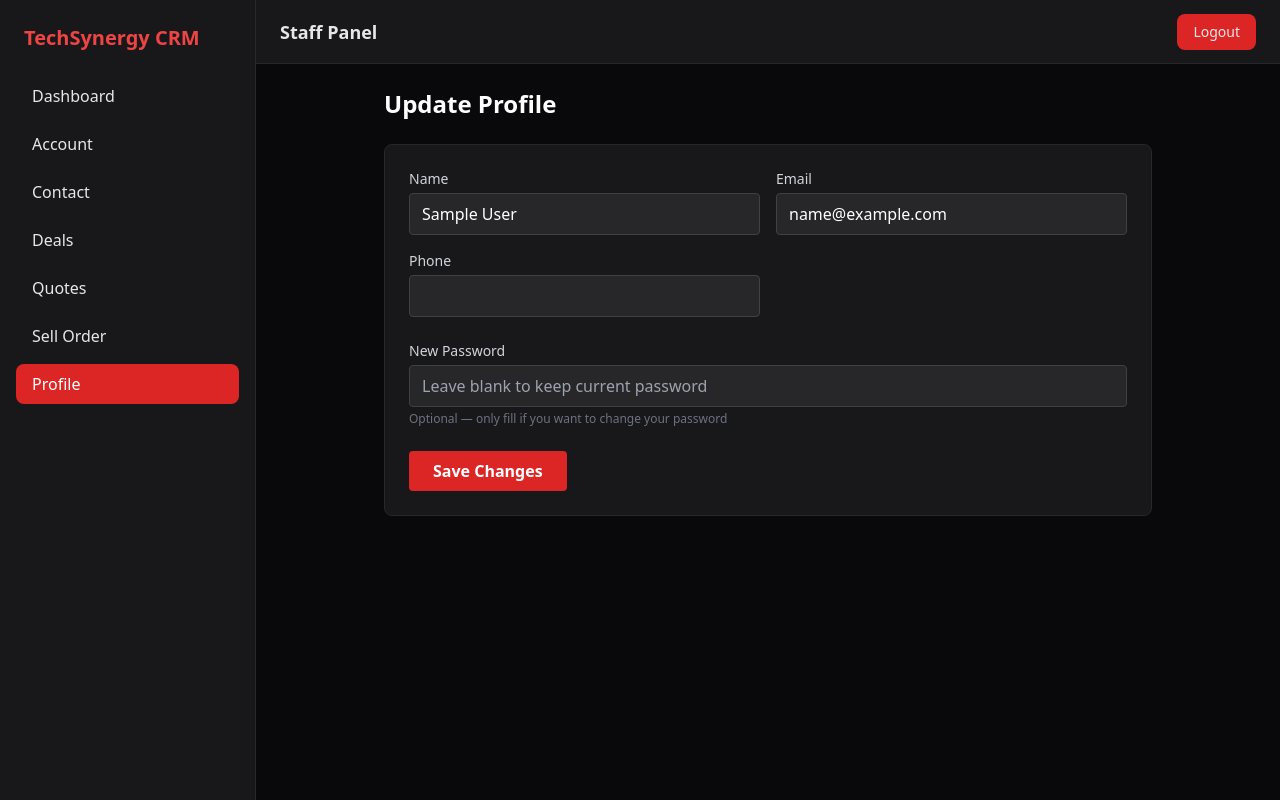
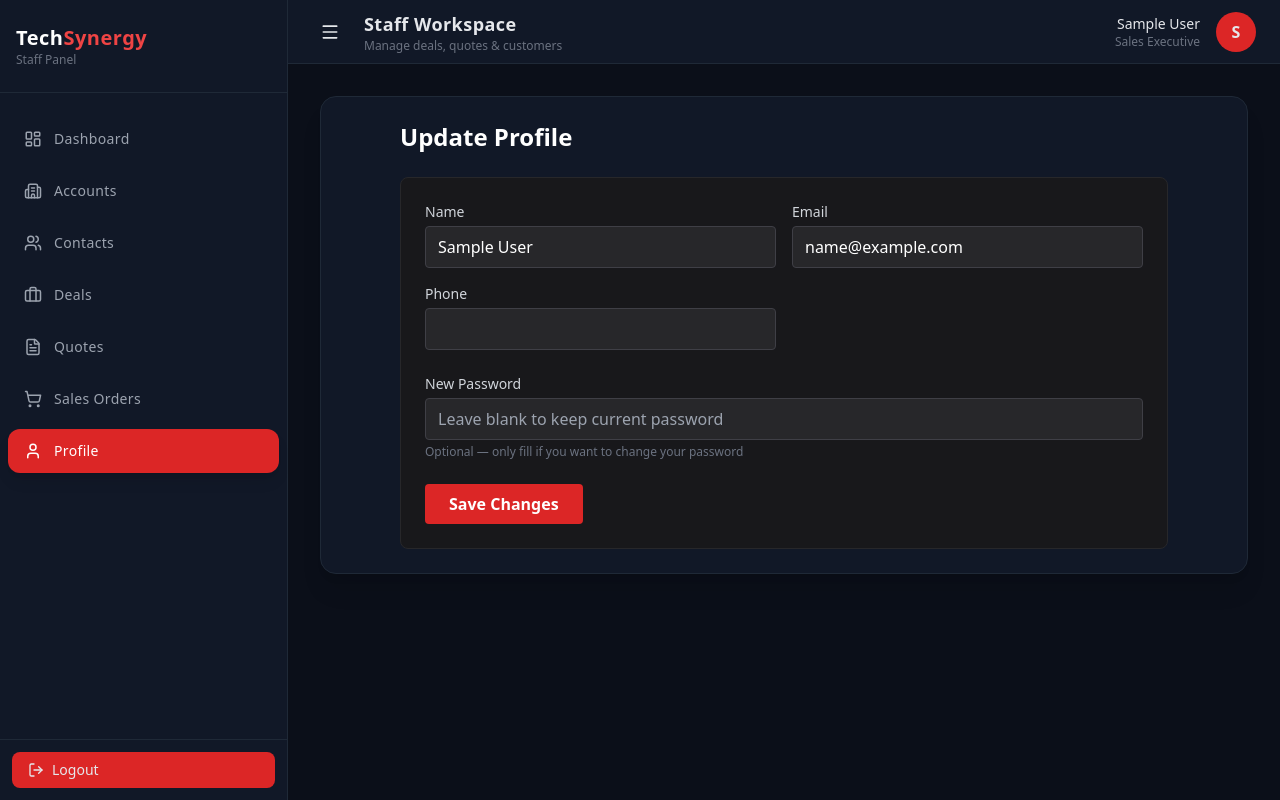
Before and after one commit to zahid-jamali/techsynergy-crm, a React (Create React App) app: page /staff/profile in a window 1280 px wide. Built offline with nearby package versions, Linux system fonts and the light colour scheme; sample sign-in values are in the browser's storage.

Commit message:
staff dashboard and minor fixes solved

```diff
--- a/src/admin/AdminDashbaord.jsx
+++ b/src/admin/AdminDashbaord.jsx
@@ -73,6 +73,7 @@
     contactAnalytics,
     userAnalytics,
     relationshipOverview,
+    USD_RATE,
   } = data;
   const { quoteStatus } = data;
 
@@ -90,8 +91,8 @@
           <h1 className="text-3xl font-bold text-red-500">
             Admin Control Panel
           </h1>
-          <p className="text-gray-400 mt-2">
-            Complete business performance overview
+          <p className="text-gray-400 text-sm">
+            Primary Currency: PKR | Live USD Rate: {USD_RATE || "-"}
           </p>
         </div>
 
@@ -640,9 +641,27 @@
           <ResponsiveContainer width="100%" height={320}>
             <LineChart data={dealsByAmount}>
               <CartesianGrid stroke="#222" />
-              <XAxis dataKey="dealName" hide />
+              <XAxis
+                dataKey="dealName"
+                stroke="#aaa"
+                tick={{ fill: "#aaa", fontSize: 12 }}
+                interval={0}
+                angle={-20}
+                textAnchor="end"
+              />
               <YAxis stroke="#aaa" />
-              <Tooltip />
+              <Tooltip
+                contentStyle={{
+                  backgroundColor: "#111827",
+                  border: "1px solid #374151",
+                  borderRadius: "8px",
+                }}
+                labelStyle={{ color: "#ef4444", fontWeight: 600 }}
+                formatter={(value) => [
+                  `PKR ${value.toLocaleString()}`,
+                  "Amount",
+                ]}
+              />
               <Line
                 type="monotone"
                 dataKey="amount"
--- /dev/null
+++ b/src/admin/AdminUserPerformance.jsx
@@ -0,0 +1,136 @@
+import { useEffect, useState } from "react";
+import {
+  BarChart,
+  Bar,
+  PieChart,
+  Pie,
+  Cell,
+  XAxis,
+  YAxis,
+  Tooltip,
+  ResponsiveContainer,
+} from "recharts";
+import { useParams } from "react-router-dom";
+
+const COLORS = ["#ef4444", "#f59e0b", "#3b82f6", "#10b981"];
+
+export default function AdminUserPerformance() {
+  const userId = JSON.parse(sessionStorage.getItem("user"))._id;
+  //   console.log(userId);
+  const token = sessionStorage.getItem("token");
+
+  const [data, setData] = useState(null);
+
+  useEffect(() => {
+    const fetchData = async () => {
+      const res = await fetch(
+        `${process.env.REACT_APP_BACKEND_URL}dashboard/user/${userId}`,
+        {
+          headers: { authorization: `Bearer ${token}` },
+        }
+      );
+      const json = await res.json();
+      setData(json);
+    };
+
+    fetchData();
+  }, [userId, token]);
+
+  if (!data) return null;
+
+  const { user, stats, dealStages, quoteStatuses, revenueTrend } = data;
+
+  return (
+    <div className="space-y-8">
+      {/* HEADER */}
+      <div>
+        <h1 className="text-2xl font-bold text-white">
+          {user.name} Performance
+        </h1>
+        <p className="text-gray-400 text-sm">
+          {user.email} • {user.designation}
+        </p>
+      </div>
+
+      {/* KPI CARDS */}
+      <div className="grid grid-cols-3 gap-6">
+        <KPI
+          label="Total Revenue"
+          value={`PKR ${stats.totalRevenue.toLocaleString()}`}
+        />
+        <KPI
+          label="Pipeline"
+          value={`PKR ${stats.activePipeline.toLocaleString()}`}
+        />
+        <KPI label="Conversion Rate" value={`${stats.conversionRate}%`} />
+        <KPI label="Total Deals" value={stats.totalDeals} />
+        <KPI label="Quotes" value={stats.totalQuotes} />
+        <KPI label="Sell Orders" value={stats.totalSellOrders} />
+      </div>
+
+      {/* Revenue Trend */}
+      <ChartCard title="Monthly Revenue">
+        <ResponsiveContainer width="100%" height={300}>
+          <BarChart data={revenueTrend}>
+            <XAxis dataKey="month" stroke="#aaa" />
+            <YAxis stroke="#aaa" />
+            <Tooltip />
+            <Bar dataKey="revenue" fill="#ef4444" />
+          </BarChart>
+        </ResponsiveContainer>
+      </ChartCard>
+
+      {/* Deal Stages */}
+      <ChartCard title="Deal Stage Distribution">
+        <ResponsiveContainer width="100%" height={300}>
+          <PieChart>
+            <Pie
+              data={dealStages}
+              dataKey="count"
+              nameKey="stage"
+              outerRadius={100}
+            >
+              {dealStages.map((_, index) => (
+                <Cell key={index} fill={COLORS[index % COLORS.length]} />
+              ))}
+            </Pie>
+            <Tooltip />
+          </PieChart>
+        </ResponsiveContainer>
+      </ChartCard>
+
+      {/* Quote Status */}
+      <ChartCard title="Quote Status">
+        <ResponsiveContainer width="100%" height={300}>
+          <PieChart>
+            <Pie
+              data={quoteStatuses}
+              dataKey="count"
+              nameKey="stage"
+              outerRadius={100}
+            >
+              {quoteStatuses.map((_, index) => (
+                <Cell key={index} fill={COLORS[index % COLORS.length]} />
+              ))}
+            </Pie>
+            <Tooltip />
+          </PieChart>
+        </ResponsiveContainer>
+      </ChartCard>
+    </div>
+  );
+}
+
+const KPI = ({ label, value }) => (
+  <div className="bg-[#111827] border border-gray-800 rounded-xl p-5">
+    <p className="text-gray-400 text-sm">{label}</p>
+    <p className="text-xl font-semibold text-white mt-2">{value}</p>
+  </div>
+);
+
+const ChartCard = ({ title, children }) => (
+  <div className="bg-[#111827] border border-gray-800 rounded-xl p-6">
+    <h2 className="text-lg font-semibold text-white mb-4">{title}</h2>
+    {children}
+  </div>
+);
--- a/src/components/staff/deals/AddDealModal.jsx
+++ b/src/components/staff/deals/AddDealModal.jsx
@@ -176,7 +176,7 @@
 
             {/* CONTACT SELECT */}
             <div className="relative">
-              <label className="label">Contact</label>
+              <label className="label">POC</label>
               <input
                 placeholder="Search Contact..."
                 value={contactQuery}
--- a/src/layouts/StaffLayout.jsx
+++ b/src/layouts/StaffLayout.jsx
@@ -1,127 +1,178 @@
+import { useState } from "react";
 import { NavLink } from "react-router-dom";
+import {
+  LayoutDashboard,
+  Building2,
+  Users,
+  Briefcase,
+  FileText,
+  ShoppingCart,
+  User,
+  LogOut,
+  Menu,
+} from "lucide-react";
 
 export default function StaffLayout({ children }) {
+  const [collapsed, setCollapsed] = useState(false);
+  const user = JSON.parse(sessionStorage.getItem("user") || "{}");
+
   return (
-    <div className="min-h-screen flex bg-black text-gray-200">
-      {/* Sidebar */}
-      <aside className="w-64 bg-zinc-900 border-r border-zinc-800">
-        <div className="p-6 text-xl font-bold text-red-500">
-          TechSynergy CRM
+    <div className="min-h-screen flex bg-[#0b0f19] text-gray-200">
+      {/* ===== SIDEBAR ===== */}
+      <aside
+        className={`${
+          collapsed ? "w-20" : "w-72"
+        } bg-[#111827] border-r border-gray-800 flex flex-col transition-all duration-300`}
+      >
+        {/* Logo */}
+        <div className="px-4 py-6 border-b border-gray-800 flex items-center justify-between">
+          {!collapsed && (
+            <div>
+              <h1 className="text-xl font-bold tracking-wide">
+                <span className="text-white">Tech</span>
+                <span className="text-red-500">Synergy</span>
+              </h1>
+              <p className="text-xs text-gray-500">Staff Panel</p>
+            </div>
+          )}
+
+          {collapsed && (
+            <div className="text-red-500 font-bold text-xl mx-auto">TS</div>
+          )}
         </div>
 
-        <nav className="px-4 space-y-2">
-          <NavLink
+        {/* Navigation */}
+        <nav className="flex-1 px-2 py-6 space-y-2">
+          <SidebarLink
+            collapsed={collapsed}
             to="/staff/dashboard"
-            className={({ isActive }) =>
-              `block px-4 py-2 rounded-lg transition ${
-                isActive ? "bg-red-600 text-white" : "hover:bg-zinc-800"
-              }`
-            }
-          >
-            Dashboard
-          </NavLink>
+            icon={<LayoutDashboard size={18} />}
+            label="Dashboard"
+          />
+          <SidebarLink
+            collapsed={collapsed}
+            to="/staff/account"
+            icon={<Building2 size={18} />}
+            label="Accounts"
+          />
+          <SidebarLink
+            collapsed={collapsed}
+            to="/staff/contacts"
+            icon={<Users size={18} />}
+            label="Contacts"
+          />
+          <SidebarLink
+            collapsed={collapsed}
+            to="/staff/deals"
+            icon={<Briefcase size={18} />}
+            label="Deals"
+          />
+          <SidebarLink
+            collapsed={collapsed}
+            to="/staff/quotes"
+            icon={<FileText size={18} />}
+            label="Quotes"
+          />
+          <SidebarLink
+            collapsed={collapsed}
+            to="/staff/s-order"
+            icon={<ShoppingCart size={18} />}
+            label="Sales Orders"
+          />
+          <SidebarLink
+            collapsed={collapsed}
+            to="/staff/profile"
+            icon={<User size={18} />}
+            label="Profile"
+          />
+        </nav>
 
-          {/* <NavLink
-            to="/staff/leads"
-            className={({ isActive }) =>
-              `block px-4 py-2 rounded-lg transition ${
-                isActive ? "bg-red-600 text-white" : "hover:bg-zinc-800"
-              }`
-            }
-          >
-            Leads
-          </NavLink> */}
-
-          <NavLink
-            to="/staff/account"
-            className={({ isActive }) =>
-              `block px-4 py-2 rounded-lg transition ${
-                isActive ? "bg-red-600 text-white" : "hover:bg-zinc-800"
-              }`
-            }
-          >
-            Account
-          </NavLink>
-
-          <NavLink
-            to="/staff/contacts"
-            className={({ isActive }) =>
-              `block px-4 py-2 rounded-lg transition ${
-                isActive ? "bg-red-600 text-white" : "hover:bg-zinc-800"
-              }`
-            }
-          >
-            Contact
-          </NavLink>
-
-          <NavLink
-            to="/staff/deals"
-            className={({ isActive }) =>
-              `block px-4 py-2 rounded-lg transition ${
-                isActive ? "bg-red-600 text-white" : "hover:bg-zinc-800"
-              }`
-            }
-          >
-            Deals
-          </NavLink>
-
-          <NavLink
-            to="/staff/quotes"
-            className={({ isActive }) =>
-              `block px-4 py-2 rounded-lg transition ${
-                isActive ? "bg-red-600 text-white" : "hover:bg-zinc-800"
-              }`
-            }
-          >
-            Quotes
-          </NavLink>
-
-          <NavLink
-            to="/staff/s-order"
-            className={({ isActive }) =>
-              `block px-4 py-2 rounded-lg transition ${
-                isActive ? "bg-red-600 text-white" : "hover:bg-zinc-800"
-              }`
-            }
-          >
-            Sell Order
-          </NavLink>
-
-          <NavLink
-            to="/staff/profile"
-            className={({ isActive }) =>
-              `block px-4 py-2 rounded-lg transition ${
-                isActive ? "bg-red-600 text-white" : "hover:bg-zinc-800"
-              }`
-            }
-          >
-            Profile
-          </NavLink>
-        </nav>
-      </aside>
-
-      {/* Main Section */}
-      <div className="flex-1 flex flex-col">
-        {/* Topbar */}
-        <header className="h-16 bg-zinc-900 border-b border-zinc-800 flex items-center justify-between px-6">
-          <h2 className="text-lg font-semibold">Staff Panel</h2>
-
+        {/* Logout */}
+        <div className="p-3 border-t border-gray-800">
           <button
             onClick={() => {
               sessionStorage.clear();
               window.location.href = "/";
             }}
-            className="bg-red-600 hover:bg-red-700 px-4 py-2 rounded-lg text-sm"
+            className={`flex items-center ${
+              collapsed ? "justify-center" : "gap-2"
+            } w-full px-4 py-2 rounded-lg bg-red-600 hover:bg-red-700 transition text-sm`}
           >
-            Logout
+            <LogOut size={16} />
+            {!collapsed && "Logout"}
           </button>
+        </div>
+      </aside>
+
+      {/* ===== MAIN AREA ===== */}
+      <div className="flex-1 flex flex-col">
+        {/* TOPBAR */}
+        <header className="h-16 bg-[#111827] border-b border-gray-800 flex items-center justify-between px-6">
+          {/* Left Section */}
+          <div className="flex items-center gap-4">
+            <button
+              onClick={() => setCollapsed(!collapsed)}
+              className="p-2 rounded-lg hover:bg-gray-800 transition"
+            >
+              <Menu size={20} />
+            </button>
+
+            <div>
+              <h2 className="text-lg font-semibold tracking-wide">
+                Staff Workspace
+              </h2>
+              <p className="text-xs text-gray-500">
+                Manage deals, quotes & customers
+              </p>
+            </div>
+          </div>
+
+          {/* Profile */}
+          <div className="flex items-center gap-4">
+            <div className="text-right">
+              <p className="text-sm font-medium capitalize">{user?.name}</p>
+              <p className="text-xs text-gray-500">
+                {user?.designation || "Sales Executive"}
+              </p>
+            </div>
+
+            <div className="w-10 h-10 rounded-full bg-red-600 flex items-center justify-center font-bold">
+              {user?.name?.[0]?.toUpperCase()}
+            </div>
+          </div>
         </header>
 
-        {/* Dynamic Content */}
-        <main className="flex-1 p-6 bg-zinc-950 overflow-y-auto">
-          {children}
+        {/* CONTENT */}
+        <main className="flex-1 p-8 bg-[#0b0f19] overflow-y-auto transition-all duration-300">
+          <div className="bg-[#111827] rounded-2xl border border-gray-800 p-6 shadow-xl">
+            {children}
+          </div>
         </main>
       </div>
     </div>
   );
 }
+
+/* ===== SidebarLink ===== */
+
+const SidebarLink = ({ to, icon, label, collapsed }) => {
+  return (
+    <NavLink
+      to={to}
+      className={({ isActive }) =>
+        `flex items-center ${
+          collapsed ? "justify-center" : "gap-3"
+        } px-4 py-3 rounded-xl transition-all duration-200 ${
+          isActive
+            ? "bg-red-600 text-white shadow-lg"
+            : "text-gray-400 hover:bg-gray-800 hover:text-white"
+        }`
+      }
+    >
+      {icon}
+      {!collapsed && (
+        <span className="text-sm font-medium tracking-wide">{label}</span>
+      )}
+    </NavLink>
+  );
+};
--- a/src/routes/AdminApp.jsx
+++ b/src/routes/AdminApp.jsx
@@ -9,6 +9,7 @@
 import AdminQuotesPage from "../admin/AdminQuotesPage";
 import SalesTargetPage from "../admin/AdminSalesTargetPage";
 import AdminSellOrderPage from "../admin/AdminSellOrderPage";
+import AdminUserPerformance from "../admin/AdminUserPerformance";
 import AdminUsers from "../admin/AdminUsers";
 import AdminVendorsPage from "../admin/AdminVendorsPage";
 
@@ -28,6 +29,7 @@
       <Route path="poToVendor" element={<AdminPOToVendorPage />} />
       <Route path="invoice" element={<AdminInvoicePage />} />
       <Route path="sales-target" element={<SalesTargetPage />} />
+      <Route path="performance" element={<AdminUserPerformance />} />
     </Routes>
   );
 }
```
